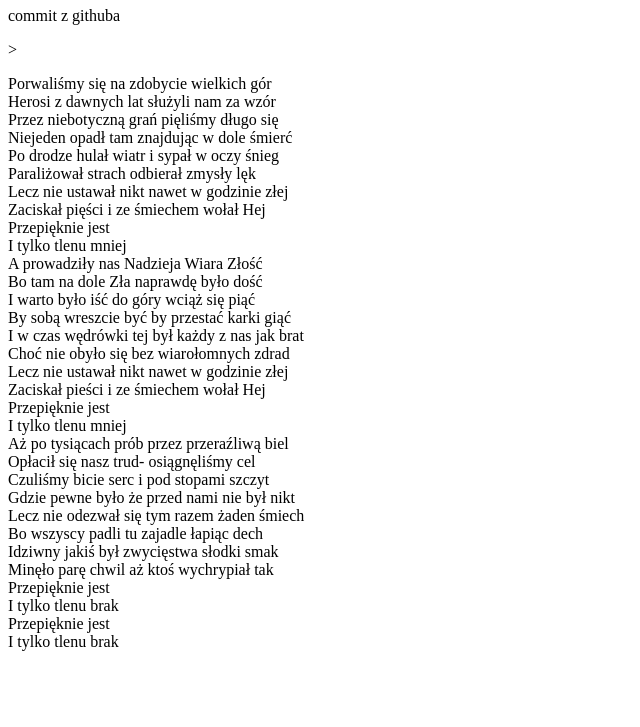
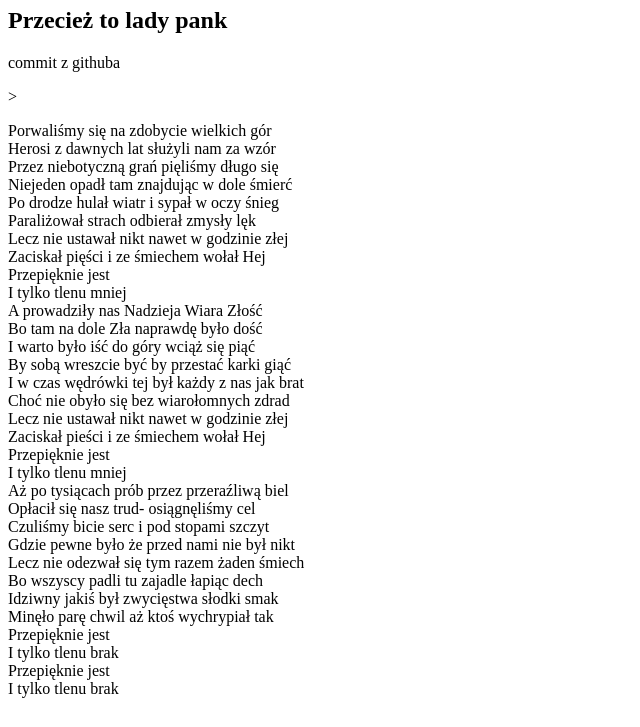
Before and after one commit to irekM/Kodilla, a plain HTML site: page index.html in a window 1280 px wide. Shown: the part 73-800 px from the top of the page, without its empty margins (0-640 px from the left). Drawn offline with Linux system fonts and the light colour scheme.

```diff
--- a/index.html
+++ b/index.html
@@ -8,6 +8,7 @@
 <body>
     <title>Lady Pank</title>
     <h1>Wspinaczka</h1>
+    <h2>Przecież to lady pank</h2>
     <p>commit z githuba</p>>
     <p> Porwaliśmy się na zdobycie wielkich gór<br>
         Herosi z dawnych lat służyli nam za wzór<br>
```
